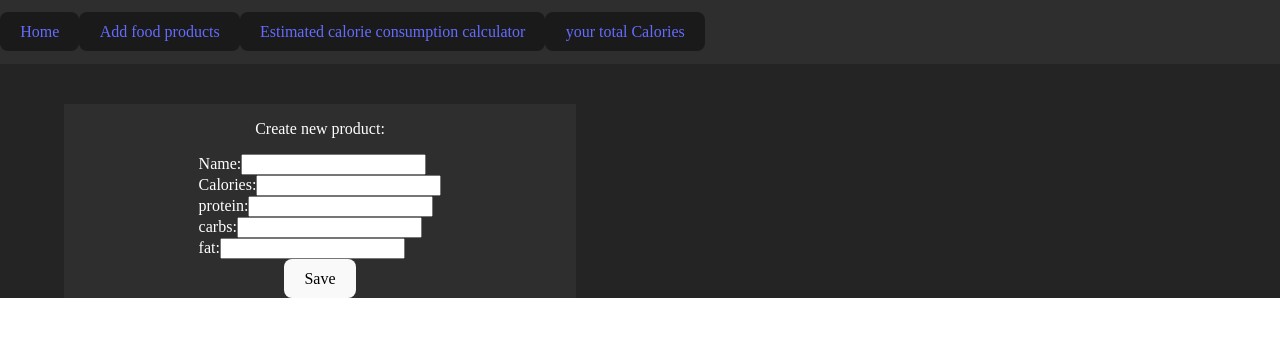
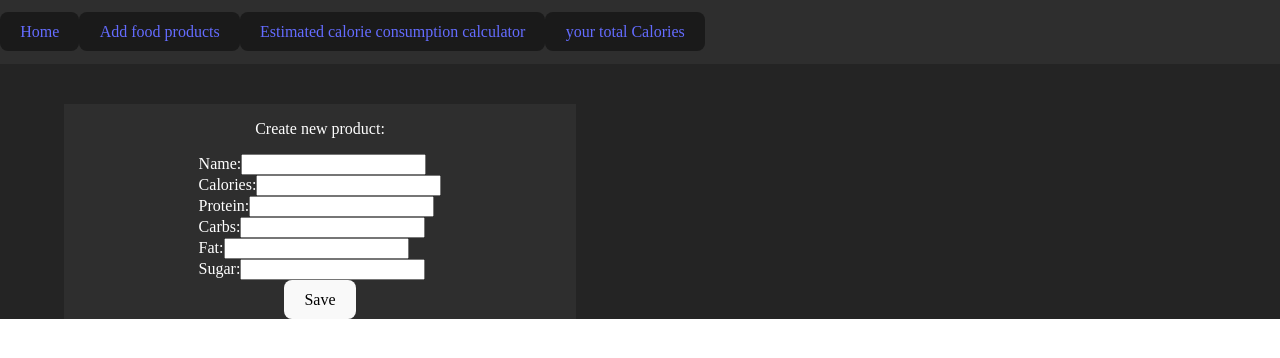
Before and after one commit to OP2-White/Frontend, a React (Vite) app: page /create-product in a window 1280 px wide. Shown: the top 358 px of the page. Built offline with nearby package versions, Linux system fonts and the light colour scheme.

Commit message:
Sugar added to add food products section

```diff
--- a/src/components/CreateProduct.jsx
+++ b/src/components/CreateProduct.jsx
@@ -7,14 +7,16 @@ function CreateProduct() {
     protein: null,
     carbs: null,
     fat: null,
+    sugar: null,
   });
 
   const fields = [
     { name: "foodName", label: "Name", type: "text"},
     { name: "calories", label: "Calories", type: "number" },
-    { name: "protein", label: "protein", type: "number" },
-    { name: "carbs", label: "carbs", type: "number"},
-    { name: "fat", label: "fat" , type: "number"},
+    { name: "protein", label: "Protein", type: "number" },
+    { name: "carbs", label: "Carbs", type: "number"},
+    { name: "fat", label: "Fat" , type: "number"},
+    { name: "sugar", label: "Sugar" , type: "number"},
   ];
 
   const renderFields = () => {
@@ -66,6 +68,7 @@ function CreateProduct() {
         protein: "",
         carbs: "",
         fat: "",
+        sugar: "",
       });
 
     } catch (error) {
```
